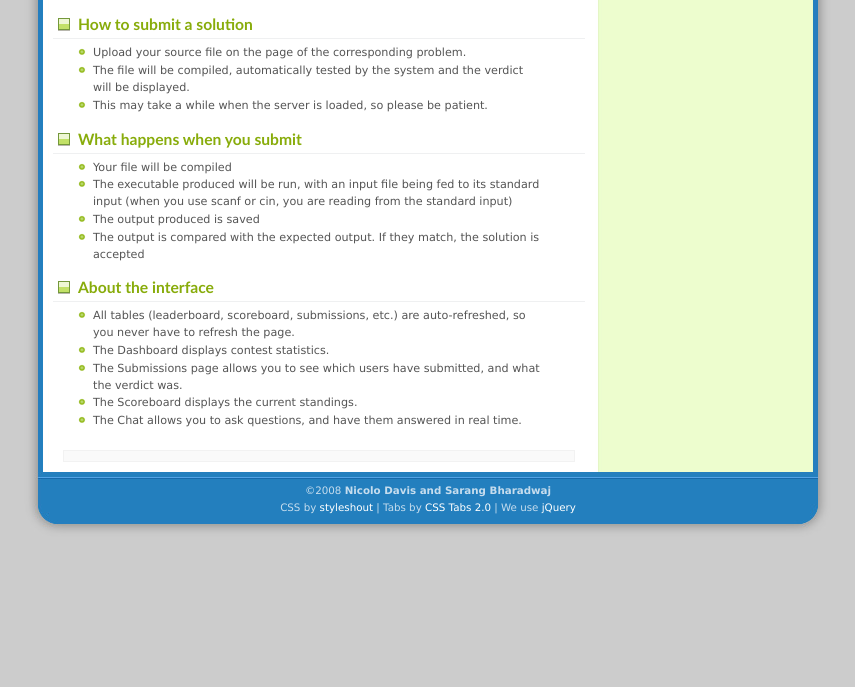
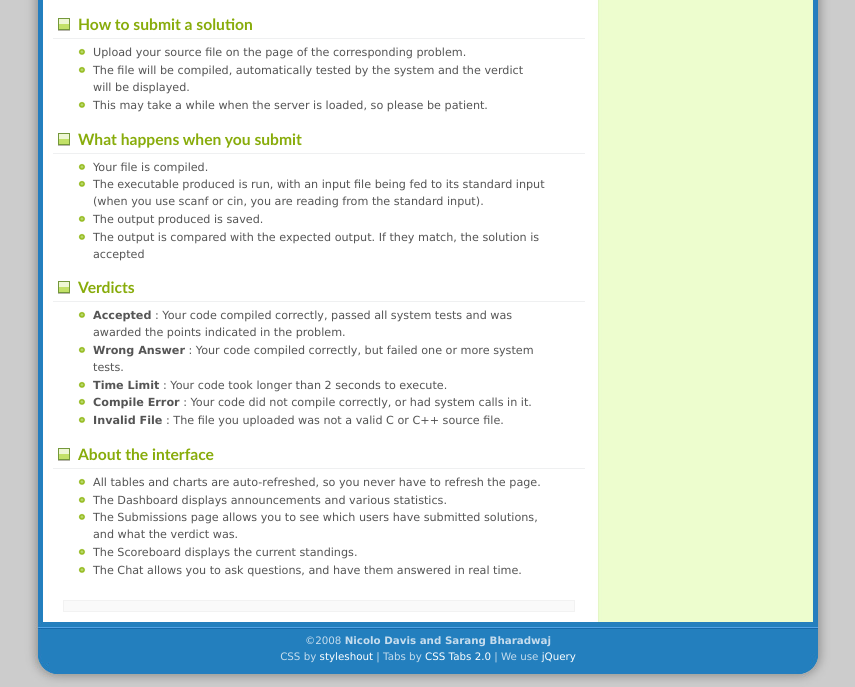
Before and after one commit to vrglinug/onj, a PHP site: page /faq.php in a window 1280 px wide. Shown: the part 514-1201 px from the top of the page, without its empty margins (212-1067 px from the left). Before the commit the page ends 1044 px from the top, so only its background shows below. Run offline with PHP 8.4, Linux system fonts and the light colour scheme.

Commit message:
Updated FAQs. Minor modifications to the CSS

```diff
--- a/onj/faq.php
+++ b/onj/faq.php
@@ -93,18 +93,28 @@ $(document).ready(function(){
 				<h2>What happens when you submit</h2>
 
 				<ul>
-					<li>Your file will be compiled</li>
-					<li>The executable produced will be run, with an input file being fed to its standard input (when you use scanf or cin, you are reading from the standard input)</li>
-					<li>The output produced is saved</li>
+					<li>Your file is compiled.</li>
+					<li>The executable produced is run, with an input file being fed to its standard input (when you use scanf or cin, you are reading from the standard input).</li>
+					<li>The output produced is saved.</li>
 					<li>The output is compared with the expected output. If they match, the solution is accepted</li>
+				</ul>
+
+				<h2>Verdicts</h2>
+
+				<ul>
+					<li><strong>Accepted</strong> : Your code compiled correctly, passed all system tests and was awarded the points indicated in the problem.</li>
+					<li><strong>Wrong Answer</strong> : Your code compiled correctly, but failed one or more system tests.</li>
+					<li><strong>Time Limit</strong> : Your code took longer than 2 seconds to execute.</li>
+					<li><strong>Compile Error</strong> : Your code did not compile correctly, or had system calls in it.</li>
+					<li><strong>Invalid File</strong> : The file you uploaded was not a valid C or C++ source file.</li>
 				</ul>
 
 				<h2>About the interface</h2>
 
 				<ul>
-					<li>All tables (leaderboard, scoreboard, submissions, etc.) are auto-refreshed, so you never have to refresh the page.</li>
-					<li>The Dashboard displays contest statistics.</li>
-					<li>The Submissions page allows you to see which users have submitted, and what the verdict was.</li>
+					<li>All tables and charts are auto-refreshed, so you never have to refresh the page.</li>
+					<li>The Dashboard displays announcements and various statistics.</li>
+					<li>The Submissions page allows you to see which users have submitted solutions, and what the verdict was.</li>
 					<li>The Scoreboard displays the current standings.</li>
 					<li>The Chat allows you to ask questions, and have them answered in real time.</li>
 				</ul>
--- a/onj/images/Envision.css
+++ b/onj/images/Envision.css
@@ -92,6 +92,10 @@ img {
 	background: #FAFAFA;
    border: 1px solid #E5E5E5;
 	padding: 5px;
+}
+img.plain {
+	background: none;
+   border: none;
 }
 img.float-right {
   margin: 5px 0px 10px 10px;
```
Also changed, not shown: onj/getscores.php (+4 -4 lines).
